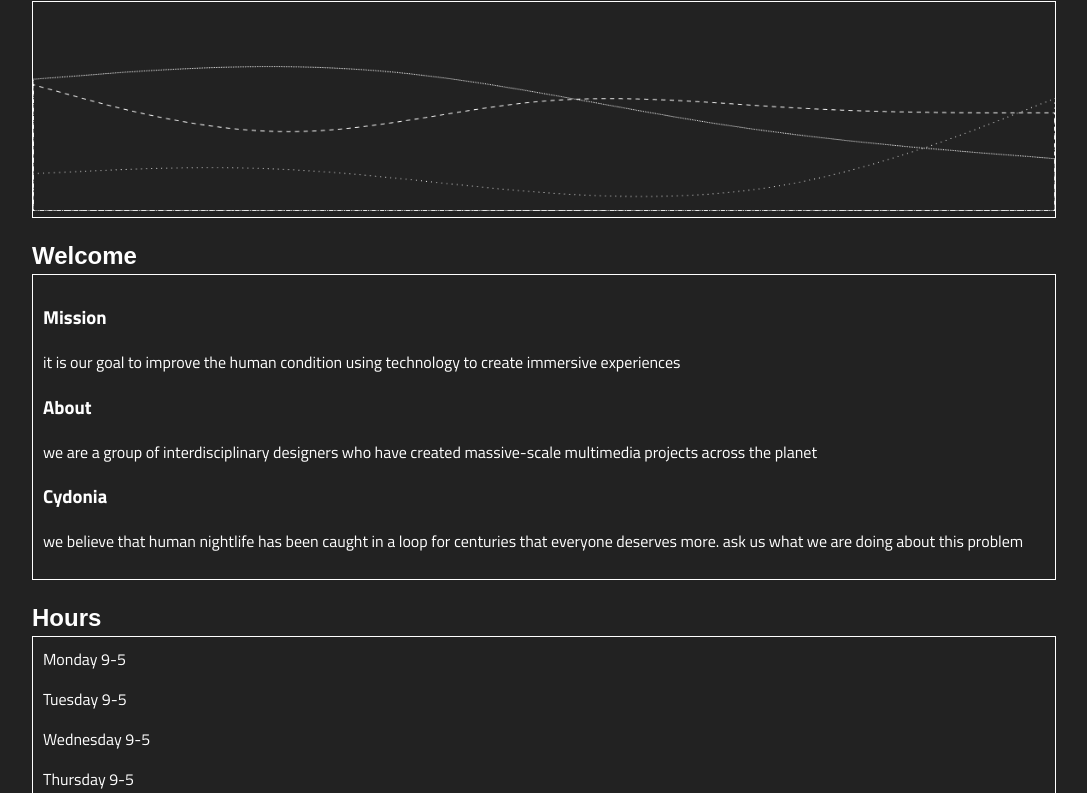
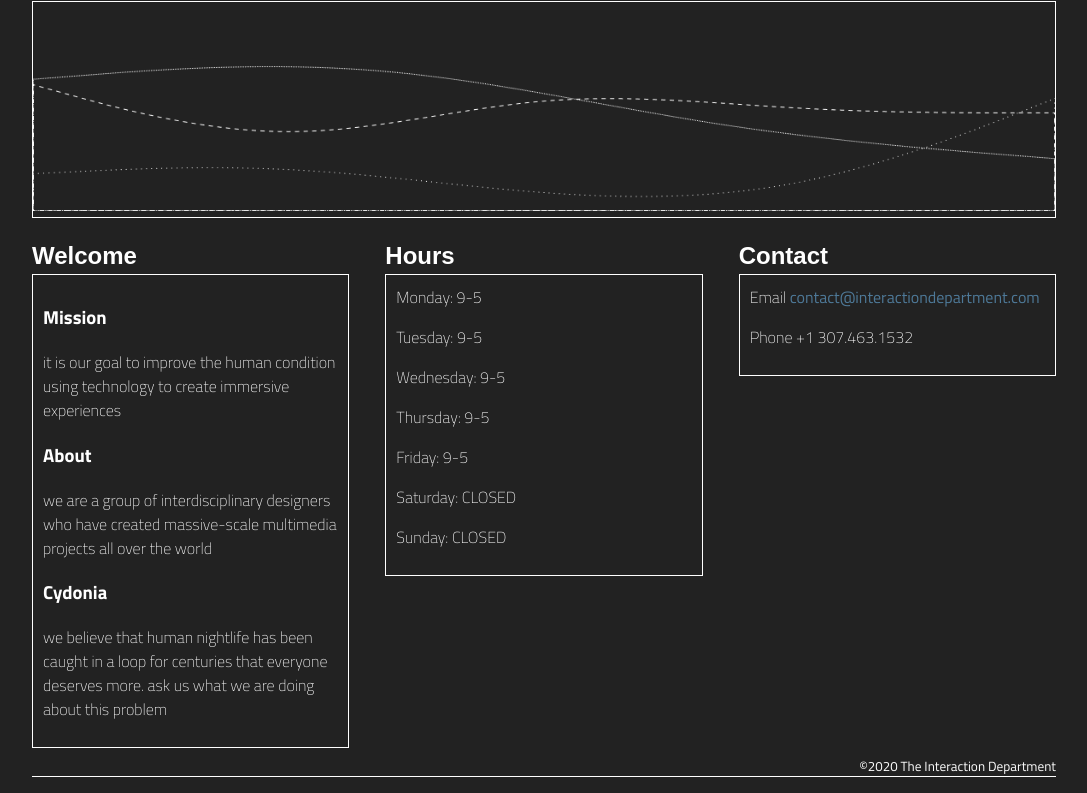
Before and after one commit to the-interaction-department/interactiondepartment.com, a plain HTML site: page index.html in a window 1280 px wide. Shown: the part 108-901 px from the top of the page, without its empty margins (96-1183 px from the left). Drawn offline with Linux system fonts and the light colour scheme; a web font is replaced by a local one.

Commit message:
Creates layout using new grid

```diff
--- a/assets/css/main.css
+++ b/assets/css/main.css
@@ -1,3 +1,9 @@
+:root {
+    --main-bg-color: #222;
+    --main-text-color: #fff;
+    --link-color: #4E7998;
+}
+
 html {
     box-sizing: border-box;
 }
@@ -5,17 +11,13 @@ html {
     box-sizing: inherit;
 }
 
-:root {
-    --main-bg-color: #222;
-    --main-text-color: #fff;
-}
-
 body {
     font-family: 'Titillium Web', sans-serif;
     line-height: 1.5;
     color: var(--main-text-color);
     background-color: var(--main-bg-color);
-    max-width: 80%;
+    width: 80%;
+    max-width: 1140px;
     margin: 30px auto;
 }
 
@@ -28,15 +30,17 @@ h2.welcome-text {
     display: flex;
     align-items: flex-end;
     justify-content: center;
-    font-size: .75em;
+    font-size: 1em;
 }
 
 p {
+    font-weight: 200;
     margin-top: 0;
 }
 
 a {
-    color: #4E7998;
+    font-weight: 400;
+    color: var(--link-color);
     text-decoration: none;
 }
 
@@ -61,9 +65,14 @@ section {
 }
 
 footer {
+    border-bottom: 1px solid white;
     margin-top: 8px;
     display: flex;
     justify-content: flex-end;
+}
+
+.hour {
+    text-transform: uppercase;
 }
 
 /* 404 */
@@ -78,6 +87,41 @@ p.fourofour {
 }
 
 
-@media only screen and (max-width: 600px) {
+@media only screen and (min-width: 750px) {
+    body {
+        display: grid;
+        grid-template-columns: repeat(3, 1fr);
+        grid-template-rows: auto auto 2fr auto;
+        grid-template-areas:
+        "head head head"
+        "vis vis vis"
+        "welcome hours contact"
+        "welcome hours contact"
+        "foot foot foot";
+        grid-column-gap: 2.25em;
+    }
 
+    header {
+        grid-area: head;
+    }
+
+    .visualization {
+        grid-area: vis;
+    }
+
+    .welcome {
+        grid-area: welcome;
+    }
+
+    .hours {
+        grid-area: hours;
+    }
+
+    .contact {
+        grid-area: contact;
+    }
+
+    footer {
+        grid-area: foot;
+    }
 }
--- a/index.html
+++ b/index.html
@@ -33,7 +33,9 @@
 
             <div>
                 <h3>About</h3>
-                <p>we are a group of interdisciplinary designers who have created massive-scale multimedia projects across the planet</p>
+                <p>
+                    we are a group of interdisciplinary designers who have created massive-scale multimedia projects all over the world
+                </p>
             </div>
 
             <div>
@@ -47,31 +49,31 @@
         <h2>Hours</h2>
         <aside>
             <p>
-                Monday <span class="hour">9-5</span>
+                Monday: <span class="hour">9-5</span>
             </p>
 
             <p>
-                Tuesday <span class="hour">9-5</span>
+                Tuesday: <span class="hour">9-5</span>
             </p>
 
             <p>
-                Wednesday <span class="hour">9-5</span>
+                Wednesday: <span class="hour">9-5</span>
             </p>
 
             <p>
-                Thursday <span class="hour">9-5</span>
+                Thursday: <span class="hour">9-5</span>
             </p>
 
             <p>
-                Friday <span class="hour">9-5</span>
+                Friday: <span class="hour">9-5</span>
             </p>
 
             <p>
-                Saturday <span class="hour">closed</span>
+                Saturday: <span class="hour">closed</span>
             </p>
 
             <p>
-                Sunday <span class="hour">closed</span>
+                Sunday: <span class="hour">closed</span>
             </p>
         </aside>
     </section>
```
